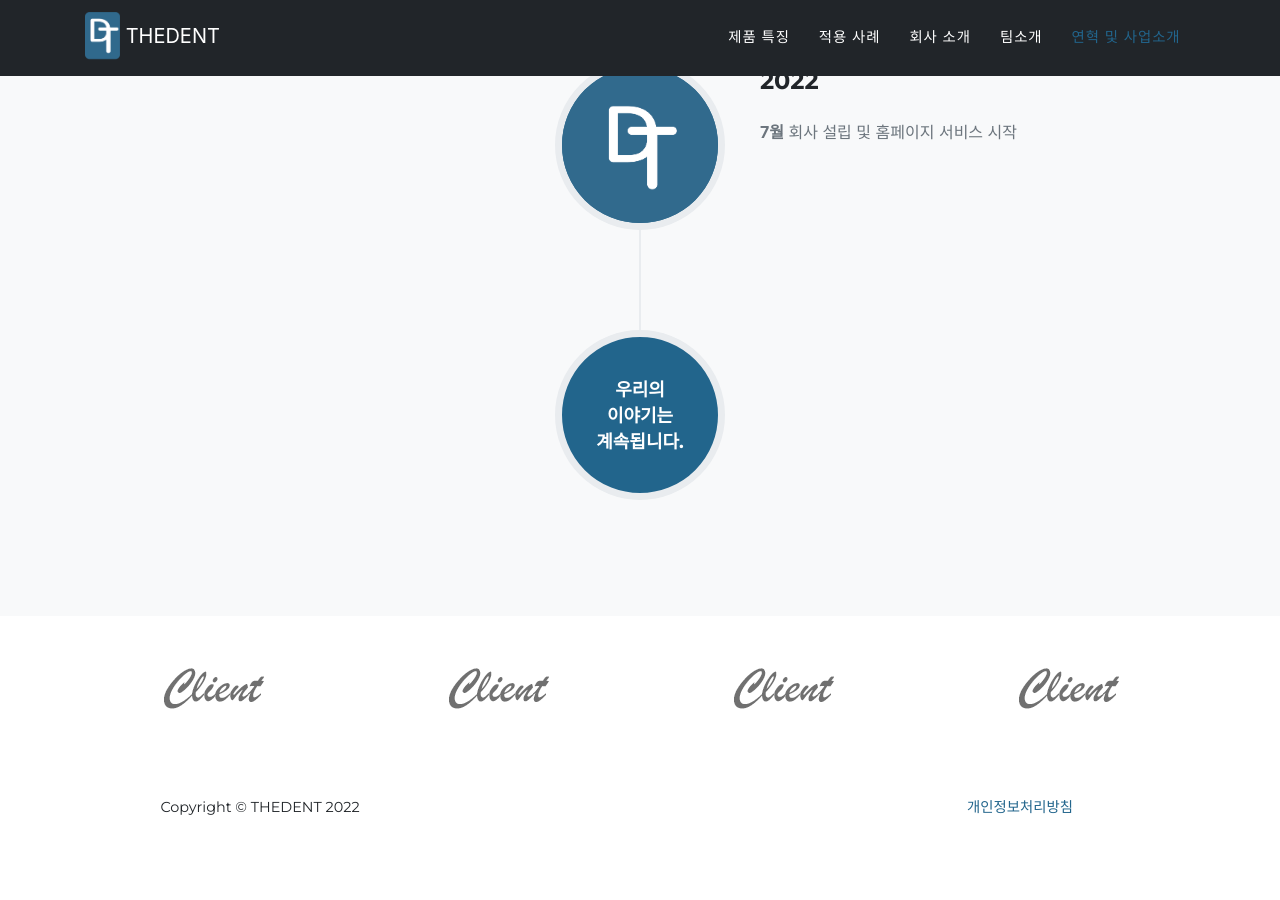
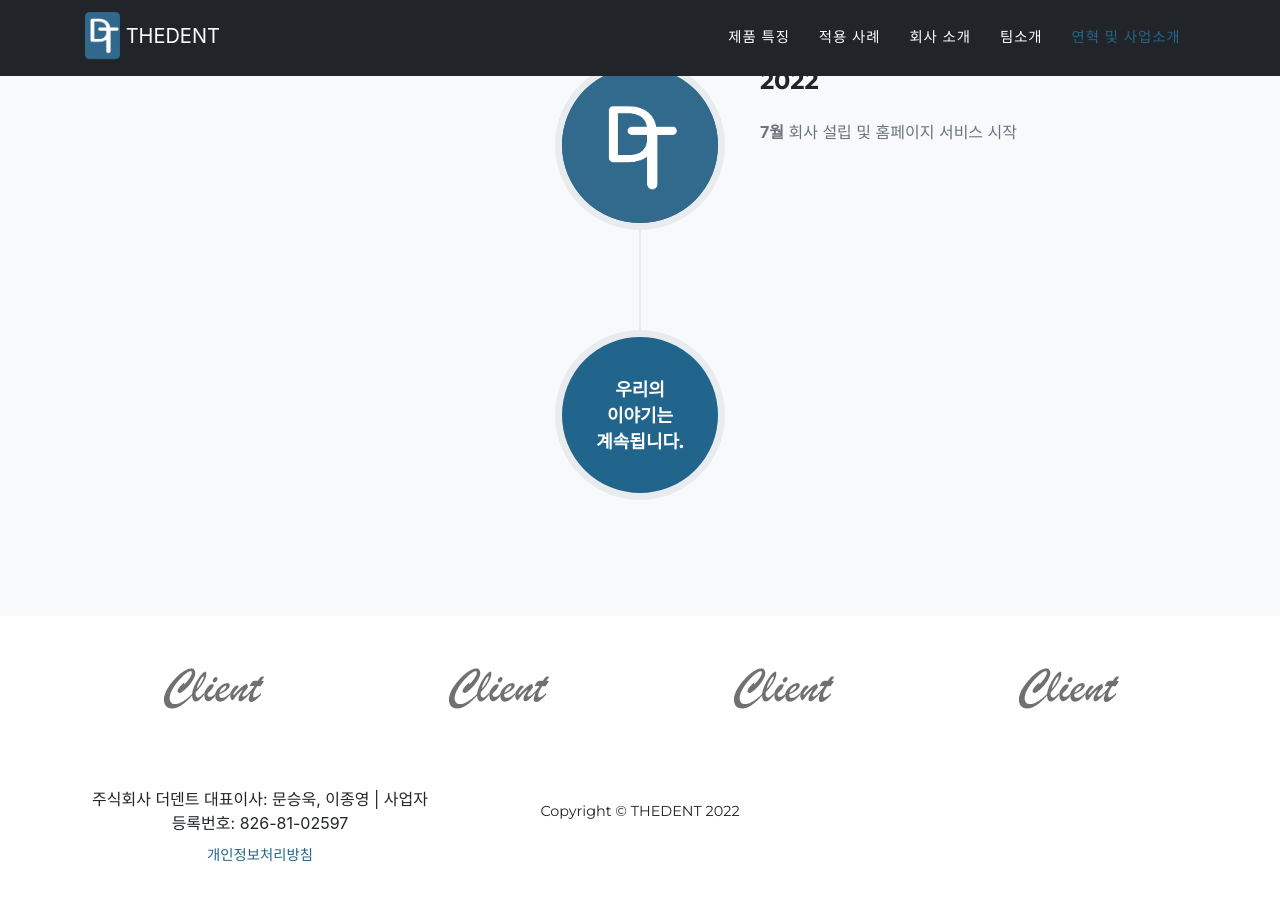
Before and after one commit to thedent-kr/thedent-kr.github.io, a Jekyll site: the page built from index.md, in a window 1280 px wide and 900 px high, scrolled down 3530 px. Built offline with Jekyll 4.4.1, drawn with Linux system fonts in a browser that asks for light colours; some web fonts are replaced; before the commit the page ends 4382 px from its top, so only the background shows below that.

Commit message:
Add company info

```diff
--- a/_includes/footer.html
+++ b/_includes/footer.html
@@ -2,6 +2,9 @@
 <footer class="footer" id="footer" style="background-color: white">
   <div class="container">
     <div class="row align-items-center">
+      <div class="col-md-4">
+        <span class="company-info">주식회사 더덴트 대표이사: 문승욱, 이종영 | 사업자등록번호: 826-81-02597</span>
+      </div>
       <div class="col-md-4">
         <span class="copyright"
           >Copyright &copy; {{ site.title }} {{ 'now' | date: "%Y" }}</span
```
